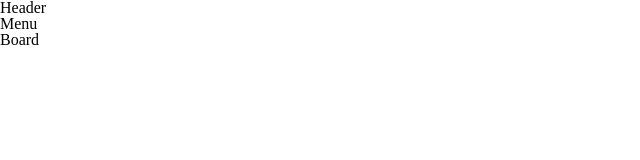
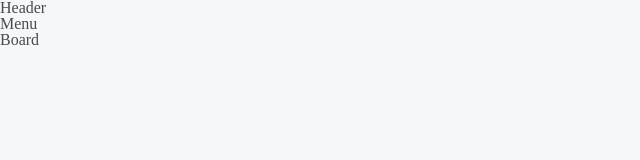
Before and after one commit to wanted-group-4/ad-platform, a React (Create React App) app: page / in a window 1280 px wide. Shown: the top 160 px of the page, without its empty margins (0-640 px from the left). Built offline with nearby package versions, Linux system fonts and the light colour scheme.

Commit message:
design: add css at body

```diff
--- a/src/styles/GlobalStyle.ts
+++ b/src/styles/GlobalStyle.ts
@@ -11,6 +11,10 @@ const GlobalStyle = createGlobalStyle`
   button {
     cursor: pointer;
   }
+  body{
+    color: #4A4A4A;
+    background-color:#f5f7fb;
+  }
 `;
 
 export default GlobalStyle;
```
